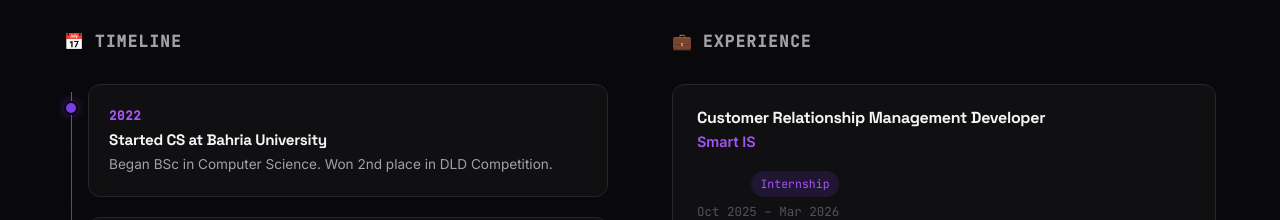
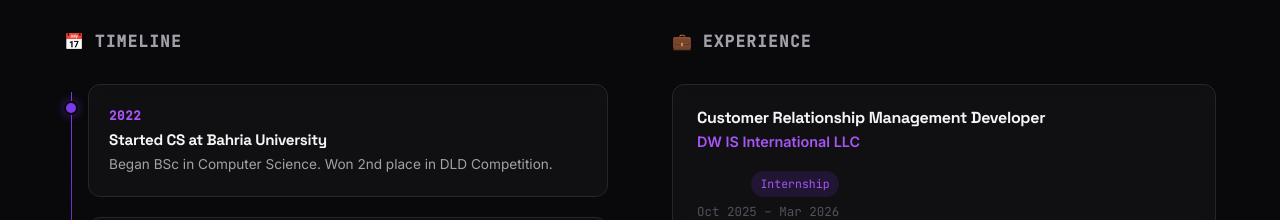
Before and after one commit to Faris-A-Nasir/my-portfolio, a React (Vite) app: page / in a window 1280 px wide. Shown: the part 5800-6020 px from the top of the page. Built offline with nearby package versions, Linux system fonts and the light colour scheme.

Commit message:
Expereice updated and timeline

```diff
--- a/src/data/portfolio.js
+++ b/src/data/portfolio.js
@@ -129,7 +129,7 @@ export const techStack = [
 export const experience = [
   {
     role: "Customer Relationship Management Developer",
-    company: "Smart IS",
+    company: "DW IS International LLC",
     location: "Oshkosh, USA (Remote)",
     period: "Oct 2025 – Mar 2026",
     type: "Internship",
```
Also changed, not shown: 1 other file (tests, documents, lock files or other folders).
